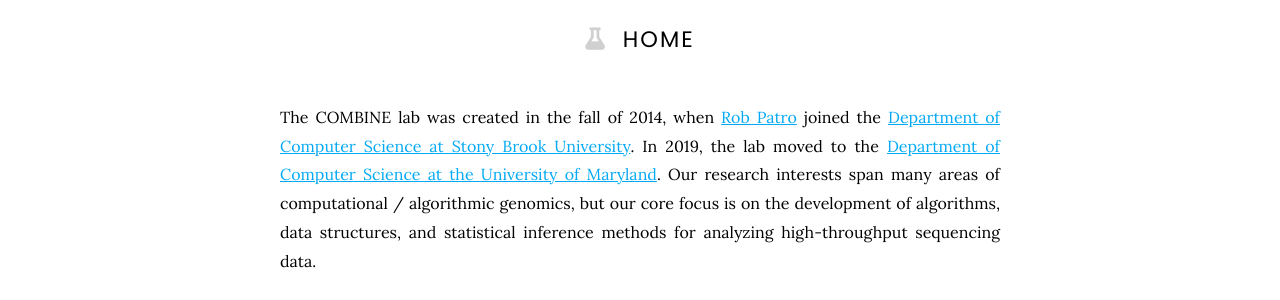
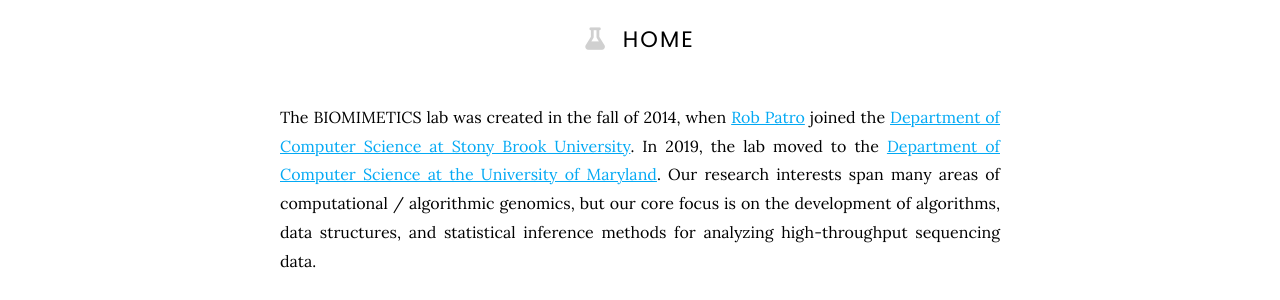
Before and after one commit to ratbotlab/ratbotlab.github.io, a Jekyll site: the page built from index.md, in a window 1280 px wide. Shown: the part 154-454 px from the top of the page. Built offline with Jekyll 4.4.1, drawn with Linux system fonts in a browser that asks for light colours; nearby versions of some CDN libraries.

Commit message:
some updates

```diff
--- a/index.md
+++ b/index.md
@@ -5,7 +5,7 @@
 # <i class="fas fa-flask"></i>Home
 
 
-The COMBINE lab was created in the fall of 2014, when [Rob Patro](https://combine-lab.github.io/members/rob-patro.html) joined the [Department of Computer Science at Stony Brook University](https://www.cs.stonybrook.edu/).  In 2019, the lab moved to the [Department of Computer Science at the University of Maryland](https://www.cs.umd.edu/).  Our research interests span many areas of computational / algorithmic genomics, but our core focus is on the development of algorithms, data structures, and statistical inference methods for analyzing high-throughput sequencing data.
+The BIOMIMETICS lab was created in the fall of 2014, when [Rob Patro](https://combine-lab.github.io/members/rob-patro.html) joined the [Department of Computer Science at Stony Brook University](https://www.cs.stonybrook.edu/).  In 2019, the lab moved to the [Department of Computer Science at the University of Maryland](https://www.cs.umd.edu/).  Our research interests span many areas of computational / algorithmic genomics, but our core focus is on the development of algorithms, data structures, and statistical inference methods for analyzing high-throughput sequencing data.
 
 ### Research Interests
 
```
Also changed, not shown: _members/avi-srivastava.md (+6 -8 lines), Gemfile.lock, 1 other file.
